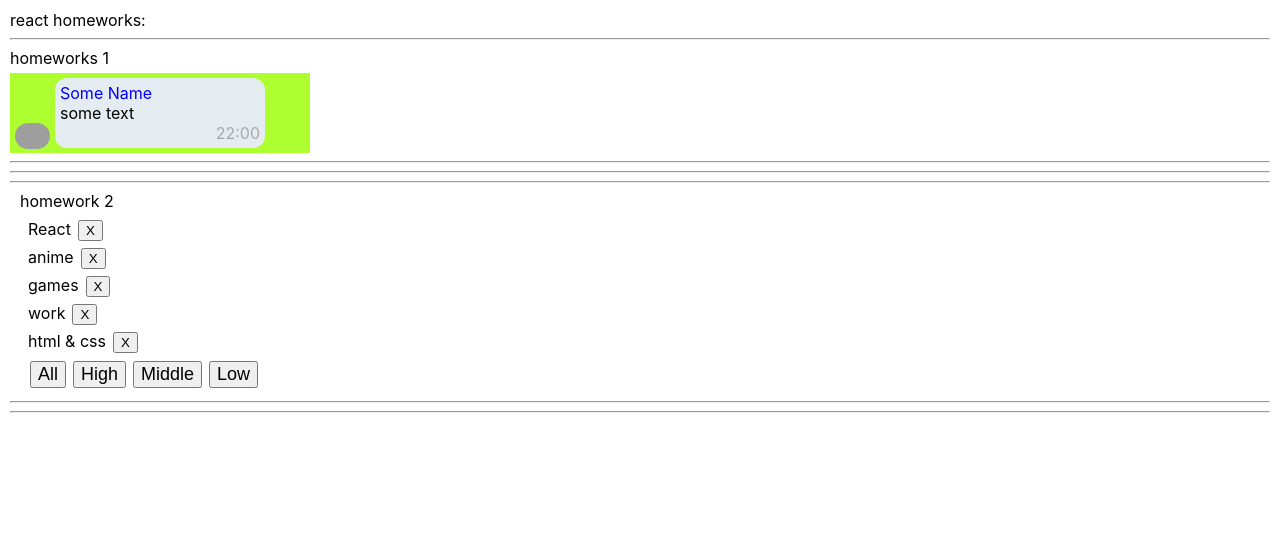
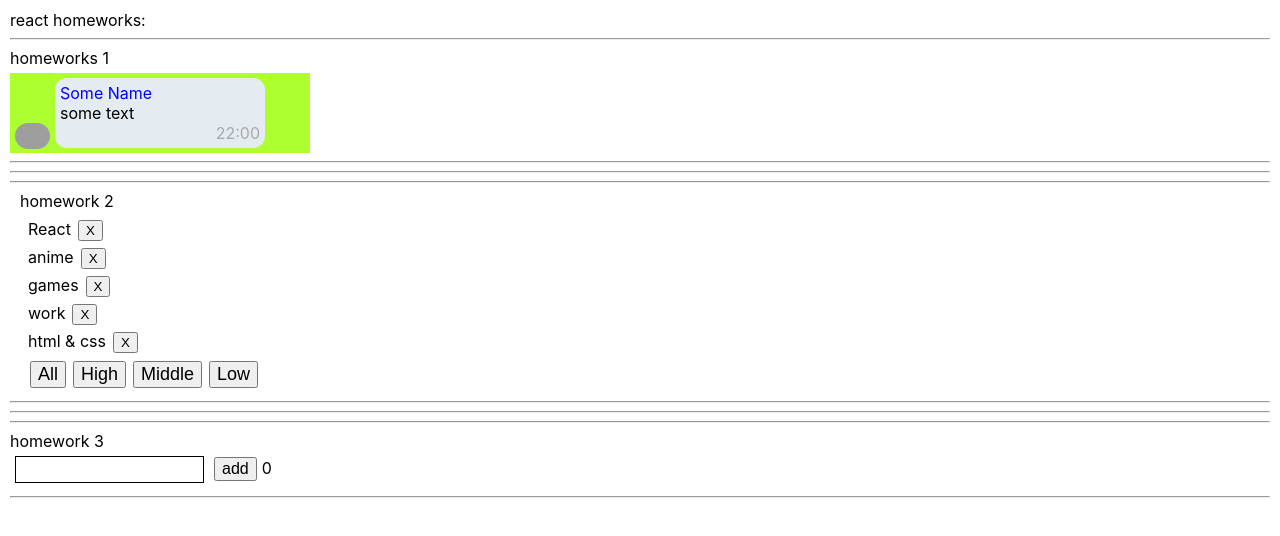
Before and after one commit to Saveliy-Georgiy/Homework2.0, a React (Create React App) app: page / in a window 1280 px wide. Shown: the top 536 px of the page. Built offline with nearby package versions, Linux system fonts and the light colour scheme; grey boxes are pictures that could not be loaded.

Commit message:
Did homework 3

```diff
--- a/package.json
+++ b/package.json
@@ -11,11 +11,13 @@
     "@types/node": "^16.7.13",
     "@types/react": "^17.0.20",
     "@types/react-dom": "^17.0.9",
+    "@types/uuid": "^8.3.4",
     "gh-pages": "^3.2.3",
     "react": "^17.0.2",
     "react-dom": "^17.0.2",
     "react-scripts": "5.0.0",
     "typescript": "^4.4.2",
+    "uuid": "^8.3.2",
     "web-vitals": "^2.1.0"
   },
   "scripts": {
--- a/src/p1-main/m1-ui/u1-app/App.tsx
+++ b/src/p1-main/m1-ui/u1-app/App.tsx
@@ -2,6 +2,7 @@ import React from 'react'
 import s from './App.module.css'
 import HW1 from '../../../p2-homeworks/h1/HW1'
 import HW2 from '../../../p2-homeworks/h2/HW2/HW2'
+import HW3 from '../../../p2-homeworks/h3/HW3'
 
 function App() {
     return (
@@ -9,7 +10,7 @@ function App() {
             <div>react homeworks:</div>
             <HW1/>
             <HW2/>
-            {/*<HW3/>*/}
+            <HW3/>
             {/*<HW4/>*/}
             {/*<HW5/>*/}
 
--- /dev/null
+++ b/src/p2-homeworks/h3/Greeting.module.css
@@ -0,0 +1,20 @@
+.someClass {
+
+}
+
+.error {
+    border: 1px solid red;
+    padding: 5px;
+    margin: 5px;
+}
+
+.correct {
+    border: 1px solid black;
+    padding: 5px;
+    margin: 5px;
+}
+
+.button {
+    margin: 5px;
+    font-size: 16px;
+}
--- /dev/null
+++ b/src/p2-homeworks/h3/Greeting.tsx
@@ -0,0 +1,28 @@
+import React, {ChangeEvent} from 'react'
+import s from './Greeting.module.css'
+
+type GreetingPropsType = {
+    name: string
+    setNameCallback: (e: ChangeEvent<HTMLInputElement>) => void
+    addUser: () => void
+    error: string
+    totalUsers: number
+}
+
+// презентационная компонента (для верстальщика)
+const Greeting: React.FC<GreetingPropsType> = (
+    {name, setNameCallback, addUser, error, totalUsers} // деструктуризация пропсов
+) => {
+    const inputClass = error ? s.error : s.correct
+
+    return (
+        <div>
+            <input value={name} onChange={setNameCallback} className={inputClass}/>
+            <span>{error}</span>
+            <button onClick={addUser} className={s.button}>add</button>
+            <span>{totalUsers}</span>
+        </div>
+    )
+}
+
+export default Greeting
--- /dev/null
+++ b/src/p2-homeworks/h3/GreetingContainer.tsx
@@ -0,0 +1,56 @@
+import React, {ChangeEvent, useState} from 'react'
+import Greeting from './Greeting'
+import {UserType} from "./HW3";
+
+type GreetingContainerPropsType = {
+    users: Array<UserType>
+    addUserCallback: (name: string) => void
+}
+
+// более простой и понятный для новичков
+// function GreetingContainer(props: GreetingPropsType) {
+
+// более современный и удобный для про :)
+// уровень локальной логики
+const GreetingContainer: React.FC<GreetingContainerPropsType> = (
+    {
+        users,
+        addUserCallback
+    }) => {
+
+    const [name, setName] = useState<string>('')
+    const [error, setError] = useState<string>('')
+
+    const setNameCallback = (e: ChangeEvent<HTMLInputElement>) => {
+        const str = e.currentTarget.value
+        setName(str)
+    }
+
+    const addUser = () => {
+        const rusName = /^[а-я-А-Я]{3,15}$/.test(name);
+        const englishName = /^[a-zA-Z]{3,15}$/.test(name); // перенес проверку имени сюда, при нажатии на клавишу add
+        if (rusName || englishName) {
+            setName('')
+            addUserCallback(name)
+            alert(`Hello  ${name}!`)
+            setError('')
+        } else {
+            setError('incorrect name')
+            setName('')
+        }
+    }
+
+    const totalUsers = users.length
+
+    return (
+        <Greeting
+            name={name}
+            setNameCallback={setNameCallback}
+            addUser={addUser}
+            error={error}
+            totalUsers={totalUsers}
+        />
+    )
+}
+
+export default GreetingContainer
--- /dev/null
+++ b/src/p2-homeworks/h3/HW3.tsx
@@ -0,0 +1,29 @@
+import React, {useState} from 'react'
+import {v1} from 'uuid'
+import GreetingContainer from './GreetingContainer'
+
+export type UserType = {
+    _id: string
+    name: string
+}
+
+function HW3() {
+    const [users, setUsers] = useState<Array<UserType>>([])
+
+    const addUserCallback = (name: string) => {
+        const user = {_id: v1(), name: name}
+        setUsers([user, ...users])
+    }
+
+    return (
+        <div>
+            <hr/>
+            homework 3
+            <GreetingContainer users={users} addUserCallback={addUserCallback}/>
+
+            <hr/>
+        </div>
+    )
+}
+
+export default HW3
```
Also changed, not shown: src/p2-homeworks/h3/AlternativeGreeting.tsx (added, +11 -0 lines).
